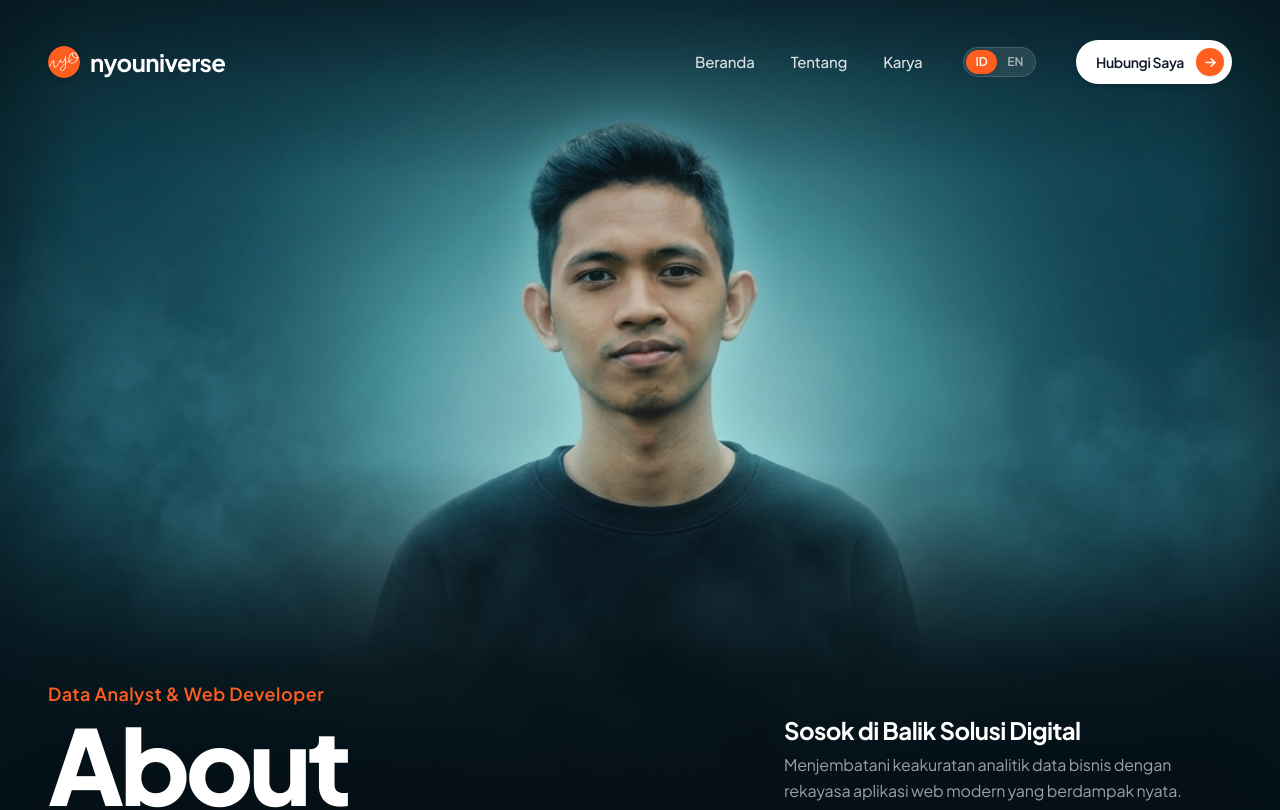
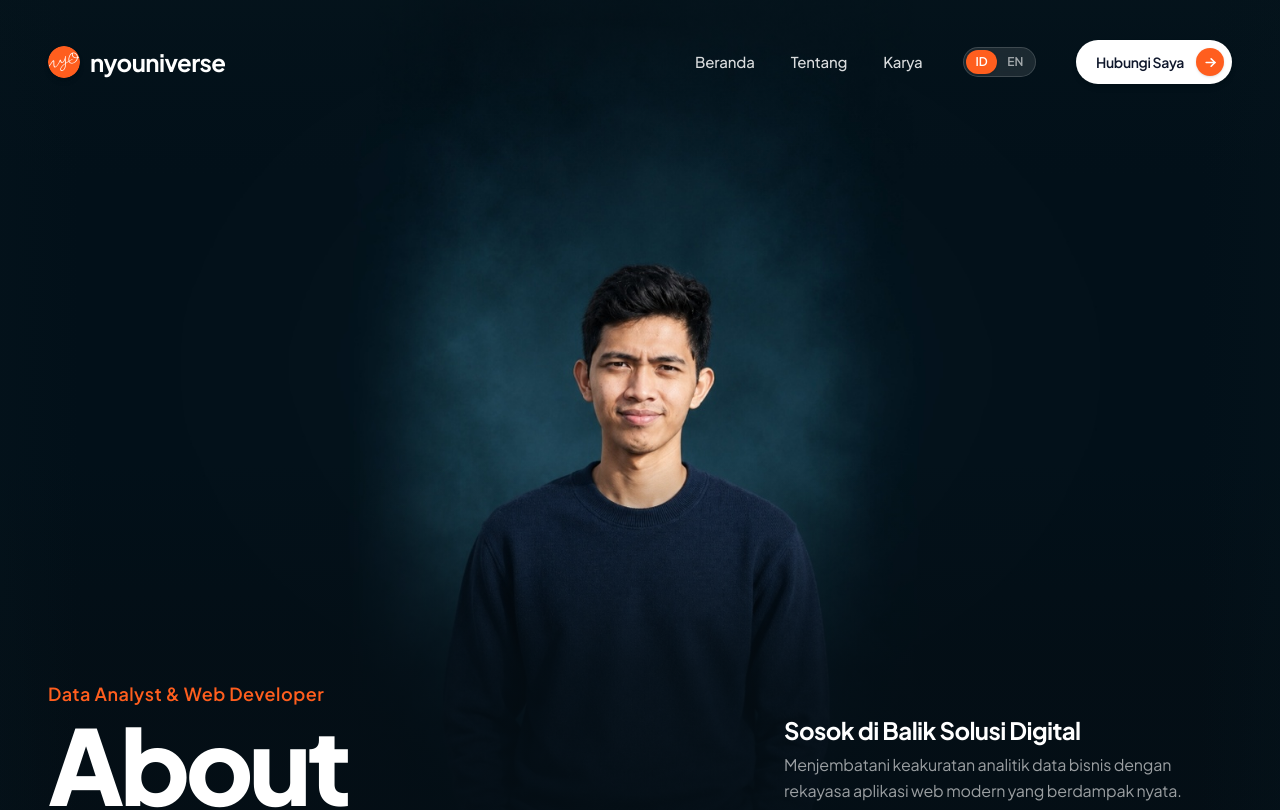
Before and after one commit to WanyoSiswanto/portfolio, a Next.js app: page / in a window 1280 px wide. Shown: the top 810 px of the page. Built offline with nearby package versions, Linux system fonts and the light colour scheme.

Commit message:
feat(hero): integrate user authentic portrait with seamless dark studio canvas and update profile avatar

```diff
--- a/src/components/sections/HeroSection.tsx
+++ b/src/components/sections/HeroSection.tsx
@@ -26,7 +26,7 @@ export default function HeroSection() {
           fill
           priority
           quality={95}
-          className="object-cover object-[center_28%] sm:object-[center_24%] md:object-[center_22%]"
+          className="object-cover object-[center_30%] sm:object-[center_26%] md:object-[center_24%]"
         />
 
         {/* Vignette halus atas untuk keterbacaan navbar */}
@@ -78,8 +78,7 @@ export default function HeroSection() {
               type="button"
               onClick={() => setLanguage("id")}
               aria-label="Pilih Bahasa Indonesia"
-                className={`px-2.5 py-1 rounded-full transition-all cursor-pointer ${
-                  language === "id"
+              className={`px-2.5 py-1 rounded-full transition-all cursor-pointer ${language === "id"
                   ? "bg-[#FF5E1E] text-white shadow-sm"
                   : "text-white/60 hover:text-white"
                 }`}
@@ -90,8 +89,7 @@ export default function HeroSection() {
               type="button"
               onClick={() => setLanguage("en")}
               aria-label="Select English Language"
-                className={`px-2.5 py-1 rounded-full transition-all cursor-pointer ${
-                  language === "en"
+              className={`px-2.5 py-1 rounded-full transition-all cursor-pointer ${language === "en"
                   ? "bg-[#FF5E1E] text-white shadow-sm"
                   : "text-white/60 hover:text-white"
                 }`}
@@ -118,8 +116,7 @@ export default function HeroSection() {
             <button
               type="button"
               onClick={() => setLanguage("id")}
-                className={`px-2 py-0.5 rounded-full transition-all ${
-                  language === "id" ? "bg-[#FF5E1E] text-white" : "text-white/60"
+              className={`px-2 py-0.5 rounded-full transition-all ${language === "id" ? "bg-[#FF5E1E] text-white" : "text-white/60"
                 }`}
             >
               ID
@@ -127,8 +124,7 @@ export default function HeroSection() {
             <button
               type="button"
               onClick={() => setLanguage("en")}
-                className={`px-2 py-0.5 rounded-full transition-all ${
-                  language === "en" ? "bg-[#FF5E1E] text-white" : "text-white/60"
+              className={`px-2 py-0.5 rounded-full transition-all ${language === "en" ? "bg-[#FF5E1E] text-white" : "text-white/60"
                 }`}
             >
               EN
```
Also changed, not shown: public/hero-portrait-seamless.jpg, public/wanyo-profile.jpg. Lines whose indentation alone changed are shown as unchanged.
